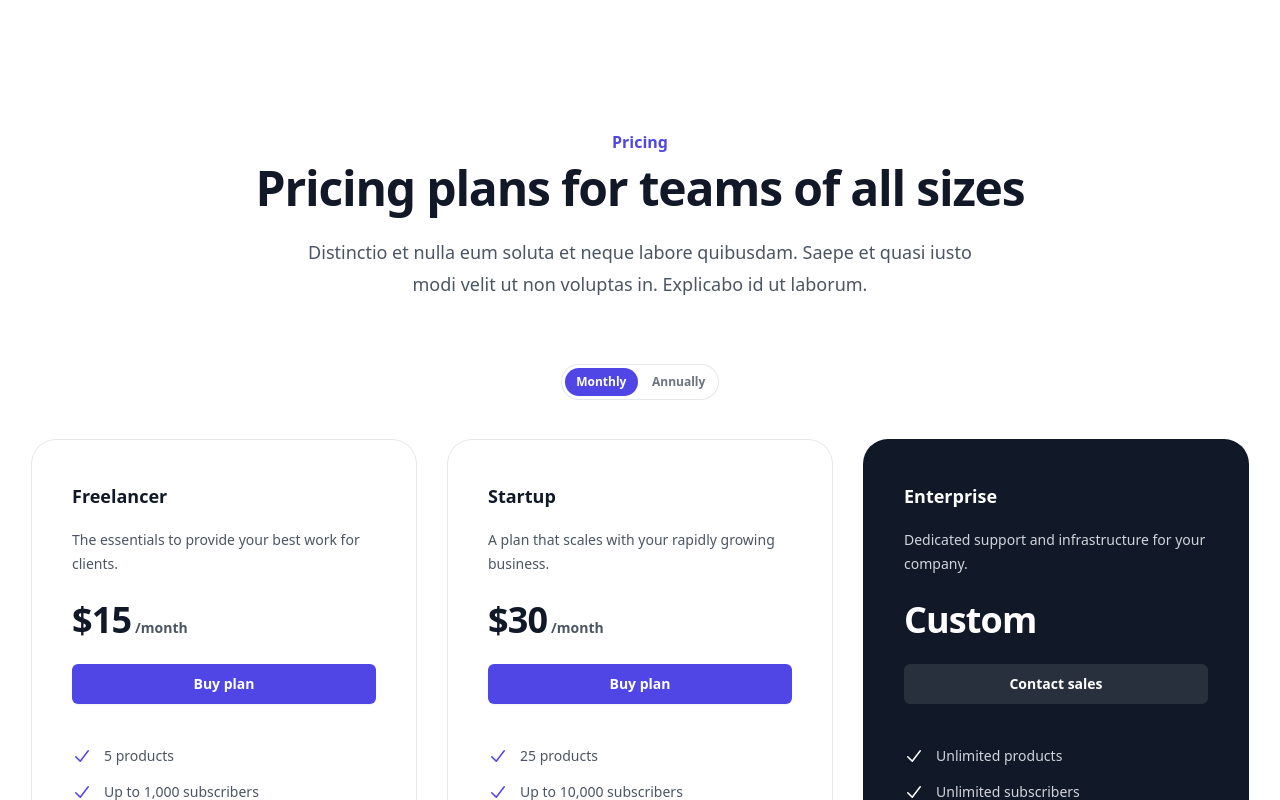
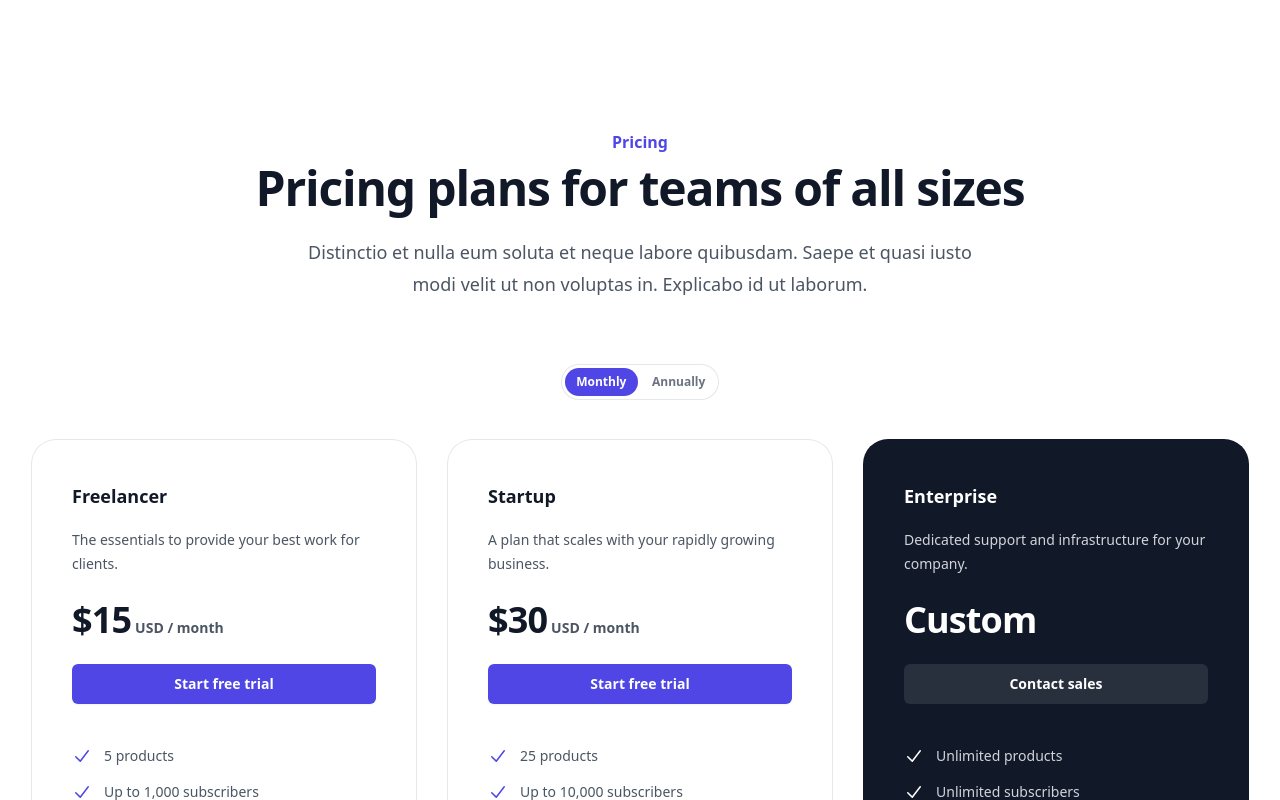
Before and after one commit to hhimanshu/stripe-customer-portal, a React (Vite) app: page / in a window 1280 px wide. Shown: the top 800 px of the page. Built offline with nearby package versions, Linux system fonts and the light colour scheme; a web font is replaced by a local one.

Commit message:
getting pricing plan in a tier

```diff
--- a/src/App.tsx
+++ b/src/App.tsx
@@ -1,12 +1,12 @@
-import PricingPlans from "./components/PricingPlans"
+import PricingPlans from "./components/PricingPlans";
+import { pricePlans } from "./components/data/pricePlans";
 
 function App() {
-
   return (
     <div className="bg-slate-600">
-      <PricingPlans />
+      <PricingPlans plans={pricePlans} />
     </div>
-  )
+  );
 }
 
-export default App
+export default App;
--- a/src/components/PricingPlans.tsx
+++ b/src/components/PricingPlans.tsx
@@ -1,76 +1,44 @@
-import { useState } from 'react'
-import { RadioGroup } from '@headlessui/react'
-import { CheckIcon } from '@heroicons/react/20/solid'
+import { useState } from "react";
+import { RadioGroup } from "@headlessui/react";
+import { CheckIcon } from "@heroicons/react/20/solid";
 
 const frequencies = [
-  { value: 'monthly', label: 'Monthly', priceSuffix: '/month' },
-  { value: 'annually', label: 'Annually', priceSuffix: '/year' },
-]
-const tiers = [
-  {
-    name: 'Freelancer',
-    id: 'tier-freelancer',
-    href: '#',
-    price: { monthly: '$15', annually: '$144' },
-    description: 'The essentials to provide your best work for clients.',
-    features: ['5 products', 'Up to 1,000 subscribers', 'Basic analytics', '48-hour support response time'],
-    featured: false,
-    cta: 'Buy plan',
-  },
-  {
-    name: 'Startup',
-    id: 'tier-startup',
-    href: '#',
-    price: { monthly: '$30', annually: '$288' },
-    description: 'A plan that scales with your rapidly growing business.',
-    features: [
-      '25 products',
-      'Up to 10,000 subscribers',
-      'Advanced analytics',
-      '24-hour support response time',
-      'Marketing automations',
-    ],
-    featured: false,
-    cta: 'Buy plan',
-  },
-  {
-    name: 'Enterprise',
-    id: 'tier-enterprise',
-    href: '#',
-    price: 'Custom',
-    description: 'Dedicated support and infrastructure for your company.',
-    features: [
-      'Unlimited products',
-      'Unlimited subscribers',
-      'Advanced analytics',
-      '1-hour, dedicated support response time',
-      'Marketing automations',
-      'Custom reporting tools',
-    ],
-    featured: true,
-    cta: 'Contact sales',
-  },
-]
+  { value: "monthly", label: "Monthly", priceSuffix: "/month" },
+  { value: "annually", label: "Annually", priceSuffix: "/year" },
+];
+
+const getPriceSuffix = (currency: string, frequency: string) => {
+  if (currency === "USD" && frequency === "monthly")
+    return `${currency.toUpperCase()} / month`;
+  if (currency === "USD" && frequency === "annually")
+    return `${currency.toUpperCase()} / year`;
+  return "";
+};
 
 function classNames(...classes) {
-  return classes.filter(Boolean).join(' ')
+  return classes.filter(Boolean).join(" ");
 }
 
-export default function Example() {
-  const [frequency, setFrequency] = useState(frequencies[0])
+type PricingPlanProps = {
+  plans: PricingPlan[];
+};
+export default function PricingPlan({ plans }: PricingPlanProps) {
+  const [frequency, setFrequency] = useState(frequencies[0]);
 
   return (
     <div className="bg-white py-24 sm:py-32">
       <div className="mx-auto max-w-7xl px-6 lg:px-8">
         <div className="mx-auto max-w-4xl text-center">
-          <h2 className="text-base font-semibold leading-7 text-indigo-600">Pricing</h2>
+          <h2 className="text-base font-semibold leading-7 text-indigo-600">
+            Pricing
+          </h2>
           <p className="mt-2 text-4xl font-bold tracking-tight text-gray-900 sm:text-5xl">
             Pricing plans for teams of all sizes
           </p>
         </div>
         <p className="mx-auto mt-6 max-w-2xl text-center text-lg leading-8 text-gray-600">
-          Distinctio et nulla eum soluta et neque labore quibusdam. Saepe et quasi iusto modi velit ut non voluptas in.
-          Explicabo id ut laborum.
+          Distinctio et nulla eum soluta et neque labore quibusdam. Saepe et
+          quasi iusto modi velit ut non voluptas in. Explicabo id ut laborum.
         </p>
         <div className="mt-16 flex justify-center">
           <RadioGroup
@@ -78,15 +46,17 @@ export default function Example() {
             onChange={setFrequency}
             className="grid grid-cols-2 gap-x-1 rounded-full p-1 text-center text-xs font-semibold leading-5 ring-1 ring-inset ring-gray-200"
           >
-            <RadioGroup.Label className="sr-only">Payment frequency</RadioGroup.Label>
+            <RadioGroup.Label className="sr-only">
+              Payment frequency
+            </RadioGroup.Label>
             {frequencies.map((option) => (
               <RadioGroup.Option
                 key={option.value}
                 value={option}
                 className={({ checked }) =>
                   classNames(
-                    checked ? 'bg-indigo-600 text-white' : 'text-gray-500',
-                    'cursor-pointer rounded-full px-2.5 py-1'
+                    checked ? "bg-indigo-600 text-white" : "text-gray-500",
+                    "cursor-pointer rounded-full px-2.5 py-1"
                   )
                 }
               >
@@ -96,54 +66,63 @@ export default function Example() {
           </RadioGroup>
         </div>
         <div className="isolate mx-auto mt-10 grid max-w-md grid-cols-1 gap-8 lg:mx-0 lg:max-w-none lg:grid-cols-3">
-          {tiers.map((tier) => (
+          {plans.map((tier) => (
             <div
-              key={tier.id}
+              key={tier.priceId}
               className={classNames(
-                tier.featured ? 'bg-gray-900 ring-gray-900' : 'ring-gray-200',
-                'rounded-3xl p-8 ring-1 xl:p-10'
+                tier.featured ? "bg-gray-900 ring-gray-900" : "ring-gray-200",
+                "rounded-3xl p-8 ring-1 xl:p-10"
               )}
             >
               <h3
-                id={tier.id}
+                id={tier.priceId}
                 className={classNames(
-                  tier.featured ? 'text-white' : 'text-gray-900',
-                  'text-lg font-semibold leading-8'
+                  tier.featured ? "text-white" : "text-gray-900",
+                  "text-lg font-semibold leading-8"
                 )}
               >
-                {tier.name}
+                {tier.productName}
               </h3>
-              <p className={classNames(tier.featured ? 'text-gray-300' : 'text-gray-600', 'mt-4 text-sm leading-6')}>
+              <p
+                className={classNames(
+                  tier.featured ? "text-gray-300" : "text-gray-600",
+                  "mt-4 text-sm leading-6"
+                )}
+              >
                 {tier.description}
               </p>
               <p className="mt-6 flex items-baseline gap-x-1">
                 <span
                   className={classNames(
-                    tier.featured ? 'text-white' : 'text-gray-900',
-                    'text-4xl font-bold tracking-tight'
+                    tier.featured ? "text-white" : "text-gray-900",
+                    "text-4xl font-bold tracking-tight"
                   )}
                 >
-                  {typeof tier.price === 'string' ? tier.price : tier.price[frequency.value]}
+                  {typeof tier.price === "string"
+                    ? tier.price
+                    : `$${tier.price[frequency.value as keyof typeof tier.price]}`}
                 </span>
-                {typeof tier.price !== 'string' ? (
+                {typeof tier.price !== "string" ? (
                   <span
                     className={classNames(
-                      tier.featured ? 'text-gray-300' : 'text-gray-600',
-                      'text-sm font-semibold leading-6'
+                      tier.featured ? "text-gray-300" : "text-gray-600",
+                      "text-sm font-semibold leading-6"
                     )}
                   >
-                    {frequency.priceSuffix}
+                    {typeof tier.price !== "string"
+                      ? getPriceSuffix(tier.price.currency, frequency.value)
+                      : ""}
                   </span>
                 ) : null}
               </p>
               <a
                 href={tier.href}
-                aria-describedby={tier.id}
+                aria-describedby={tier.productId}
                 className={classNames(
                   tier.featured
-                    ? 'bg-white/10 text-white hover:bg-white/20 focus-visible:outline-white'
-                    : 'bg-indigo-600 text-white shadow-sm hover:bg-indigo-500 focus-visible:outline-indigo-600',
-                  'mt-6 block rounded-md py-2 px-3 text-center text-sm font-semibold leading-6 focus-visible:outline focus-visible:outline-2 focus-visible:outline-offset-2'
+                    ? "bg-white/10 text-white hover:bg-white/20 focus-visible:outline-white"
+                    : "bg-indigo-600 text-white shadow-sm hover:bg-indigo-500 focus-visible:outline-indigo-600",
+                  "mt-6 block rounded-md py-2 px-3 text-center text-sm font-semibold leading-6 focus-visible:outline focus-visible:outline-2 focus-visible:outline-offset-2"
                 )}
               >
                 {tier.cta}
@@ -151,14 +130,17 @@ export default function Example() {
               <ul
                 role="list"
                 className={classNames(
-                  tier.featured ? 'text-gray-300' : 'text-gray-600',
-                  'mt-8 space-y-3 text-sm leading-6 xl:mt-10'
+                  tier.featured ? "text-gray-300" : "text-gray-600",
+                  "mt-8 space-y-3 text-sm leading-6 xl:mt-10"
                 )}
               >
                 {tier.features.map((feature) => (
                   <li key={feature} className="flex gap-x-3">
                     <CheckIcon
-                      className={classNames(tier.featured ? 'text-white' : 'text-indigo-600', 'h-6 w-5 flex-none')}
+                      className={classNames(
+                        tier.featured ? "text-white" : "text-indigo-600",
+                        "h-6 w-5 flex-none"
+                      )}
                       aria-hidden="true"
                     />
                     {feature}
@@ -170,5 +152,5 @@ export default function Example() {
         </div>
       </div>
     </div>
-  )
+  );
 }
--- /dev/null
+++ b/src/components/data/pricePlans.ts
@@ -0,0 +1,48 @@
+export const pricePlans: PricingPlan[] = [
+    {
+        productName: 'Freelancer',
+        priceId: 'tier-freelancer',
+        productId: "prod_H8Y7Z2X2Y2",
+        href: '#',
+        price: { monthly: 15, annually: 144, currency: 'USD' },
+        description: 'The essentials to provide your best work for clients.',
+        features: ['5 products', 'Up to 1,000 subscribers', 'Basic analytics', '48-hour support response time'],
+        featured: false,
+        cta: 'Start free trial',
+      },
+      {
+        productName: 'Startup',
+        priceId: 'tier-startup',
+        productId: "prod_H8Y7Z2X2Y3",
+        href: '#',
+        price: { monthly: 30, annually: 288, currency: 'USD' },
+        description: 'A plan that scales with your rapidly growing business.',
+        features: [
+          '25 products',
+          'Up to 10,000 subscribers',
+          'Advanced analytics',
+          '24-hour support response time',
+          'Marketing automations',
+        ],
+        featured: false,
+        cta: 'Start free trial',
+      },
+      {
+        productName: 'Enterprise',
+        priceId: 'tier-enterprise',
+        productId: "prod_H8Y7Z2X2Y4",
+        href: '#',
+        price: 'Custom',
+        description: 'Dedicated support and infrastructure for your company.',
+        features: [
+          'Unlimited products',
+          'Unlimited subscribers',
+          'Advanced analytics',
+          '1-hour, dedicated support response time',
+          'Marketing automations',
+          'Custom reporting tools',
+        ],
+        featured: true,
+        cta: 'Contact sales',
+      },
+]
--- /dev/null
+++ b/src/components/types.ts
@@ -0,0 +1,15 @@
+type PricingPlan = {
+  priceId: string;
+  productId: string;
+  productName: string;
+  price: {
+    monthly: number;
+    annually: number;
+    currency: string;
+  } | "Custom";
+  description?: string;
+  features: string[];
+  cta: string;
+  href: string;
+  featured: boolean;
+};
```
